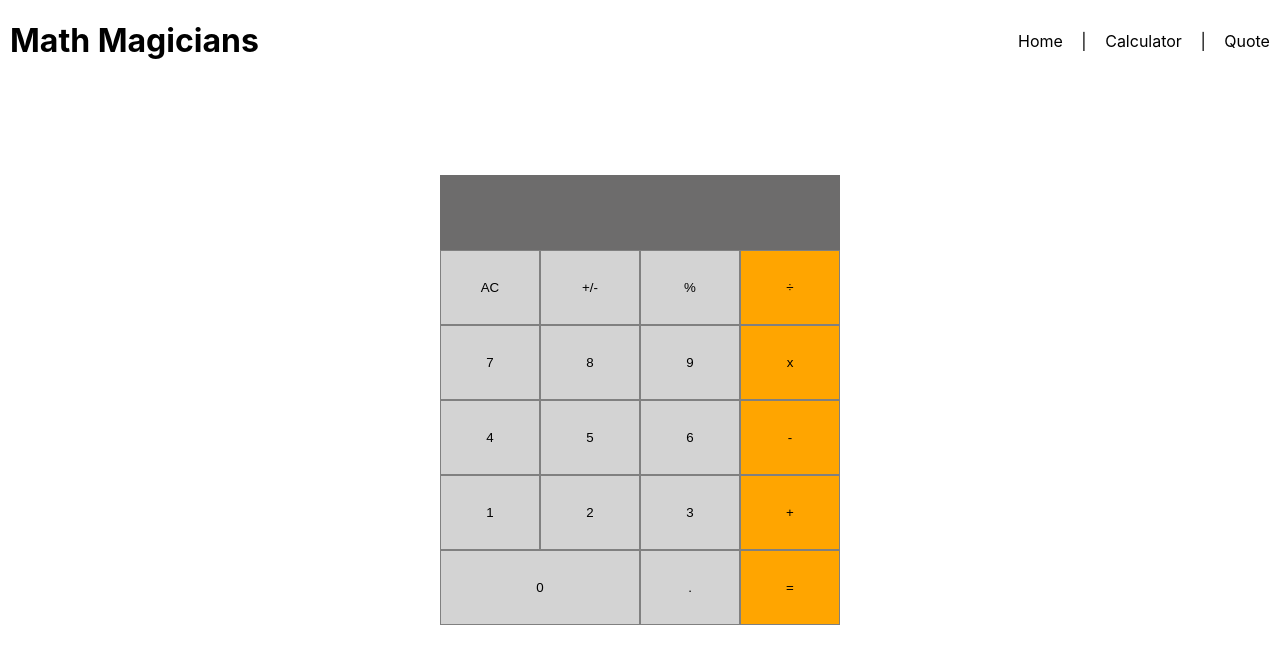
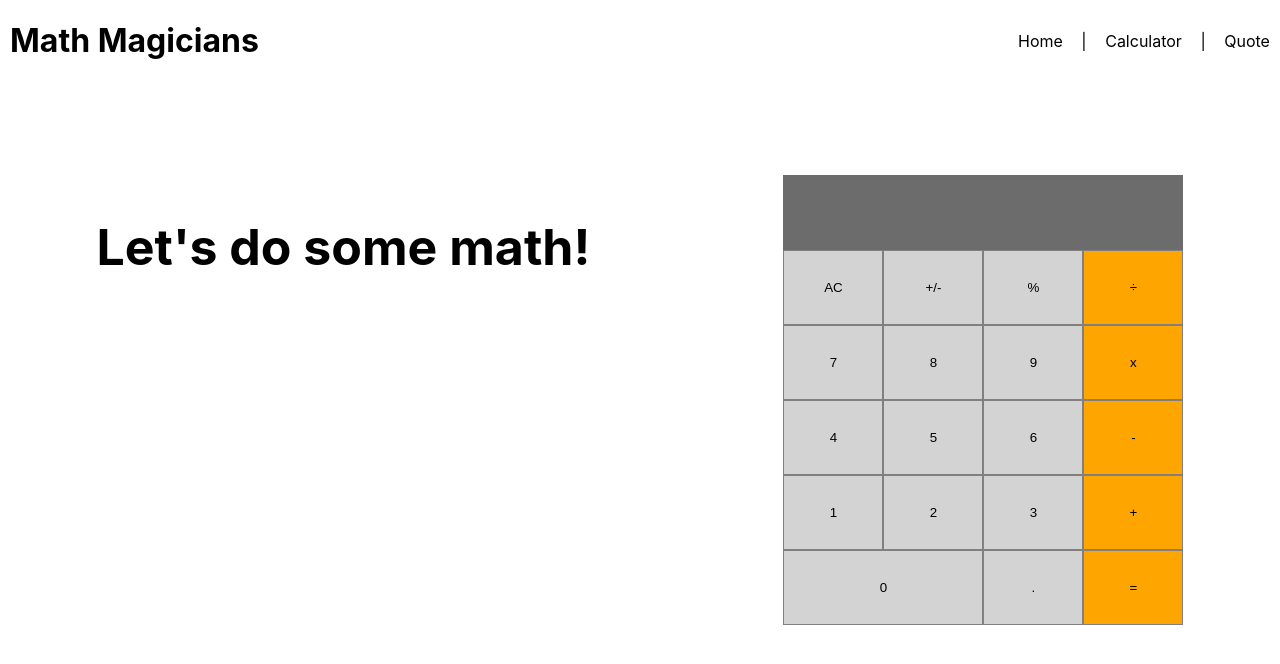
Before and after one commit to emyrue/MathMagicians, a React (Create React App) app: page /calculator in a window 1280 px wide. Shown: the top 664 px of the page. Built offline with nearby package versions, Linux system fonts and the light colour scheme.

Commit message:
Calculator page added

```diff
--- a/src/App.css
+++ b/src/App.css
@@ -50,6 +50,16 @@ nav {
 .quote {
   font-size: 30px;
   width: 75%;
+}
+
+.calcpage {
+  display: flex;
+  width: 100%;
+  justify-content: space-around;
+}
+
+.calc-heading {
+  font-size: 50px;
 }
 
 /* Grey buttons */
--- a/src/App.js
+++ b/src/App.js
@@ -3,9 +3,9 @@ import {
   BrowserRouter as Router, Routes, Route, Link,
 } from 'react-router-dom';
 import './App.css';
-import Home from './components/home';
-import Calculator from './components/calculator';
-import Quote from './components/quote';
+import Home from './pages/home';
+import CalcPage from './pages/calcpage';
+import Quote from './pages/quote';
 
 class App extends React.Component {
   constructor(props) {
@@ -28,7 +28,7 @@ class App extends React.Component {
         </header>
         <Routes>
           <Route path="/" element={<Home />} />
-          <Route path="/calculator" element={<Calculator previous="" operand="" current="" solved={false} />} />
+          <Route path="/calculator" element={<CalcPage />} />
           <Route path="/quote" element={<Quote />} />
           <Route path="*" element={<div>Page not found</div>} />
         </Routes>
--- /dev/null
+++ b/src/pages/calcpage.js
@@ -0,0 +1,13 @@
+import React from 'react';
+import Calculator from '../components/calculator';
+
+const CalcPage = () => (
+  <div className="calcpage">
+    <h2 className="calc-heading">
+      Let&apos;s do some math!
+    </h2>
+    <Calculator previous="" operand="" current="" solved={false} />
+  </div>
+);
+
+export default CalcPage;
```
Also changed, not shown: src/pages/home.js (renamed from src/components/home.js), src/pages/quote.js (renamed from src/components/quote.js).
